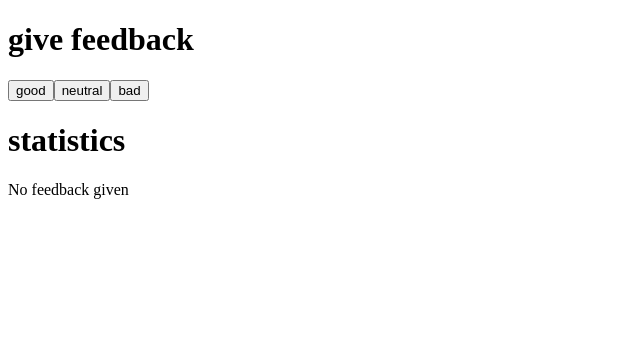
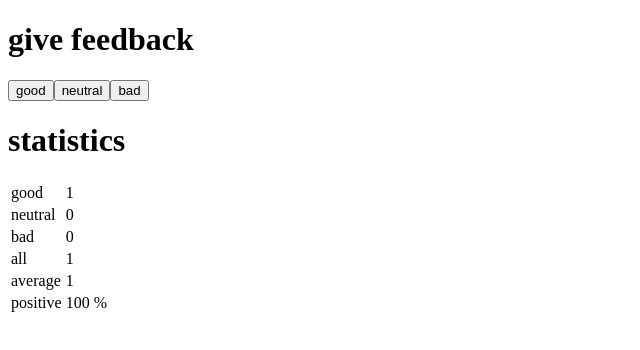
Before and after one commit to Nazrawit-T-B/fullstackopen-submissions, a React (Vite) app in the folder part1/unicafe/: page / in a window 1280 px wide. Both pictures are taken after a click on the button "good". Shown: the top 350 px of the page, without its empty margins (0-640 px from the left). Built offline with nearby package versions, Linux system fonts and the light colour scheme.

Commit message:
unicafe step6

```diff
--- a/part1/unicafe/src/App.jsx
+++ b/part1/unicafe/src/App.jsx
@@ -5,26 +5,32 @@
   }else{
     return (
     <>
-      <StatisticLine text="good" value={good}/>
+    <table>
+      <tbody>
+        <StatisticLine text="good" value={good}/>
       <StatisticLine text="neutral" value={neutral}/>
       <StatisticLine text="bad" value={bad}/>
       <StatisticLine text="all" value={all}/>
       <StatisticLine text="average" value={(good-bad)/all}/>
-      <StatisticLine text="positive" value={(good/all)*100}/>
-
+      <StatisticLine text="positive" value={`${(good/all)*100} %`}/>
+      </tbody>
+    </table>
     </>
   )
   }
 }
 const StatisticLine =({text,value})=>{
   return(
-    <p>{text} {value}</p>
+    <tr>
+      <td>{text}</td>
+      <td>{value}</td>
+    </tr>
 
   )
 }
 
-const Button=({text,onclick})=>{
-  return (<button onClick={onclick}>{text}</button>)
+const Button=({text, onClick})=>{
+  return <button onClick={onClick}>{text}</button>
 }
 
 const App=()=>{
```
